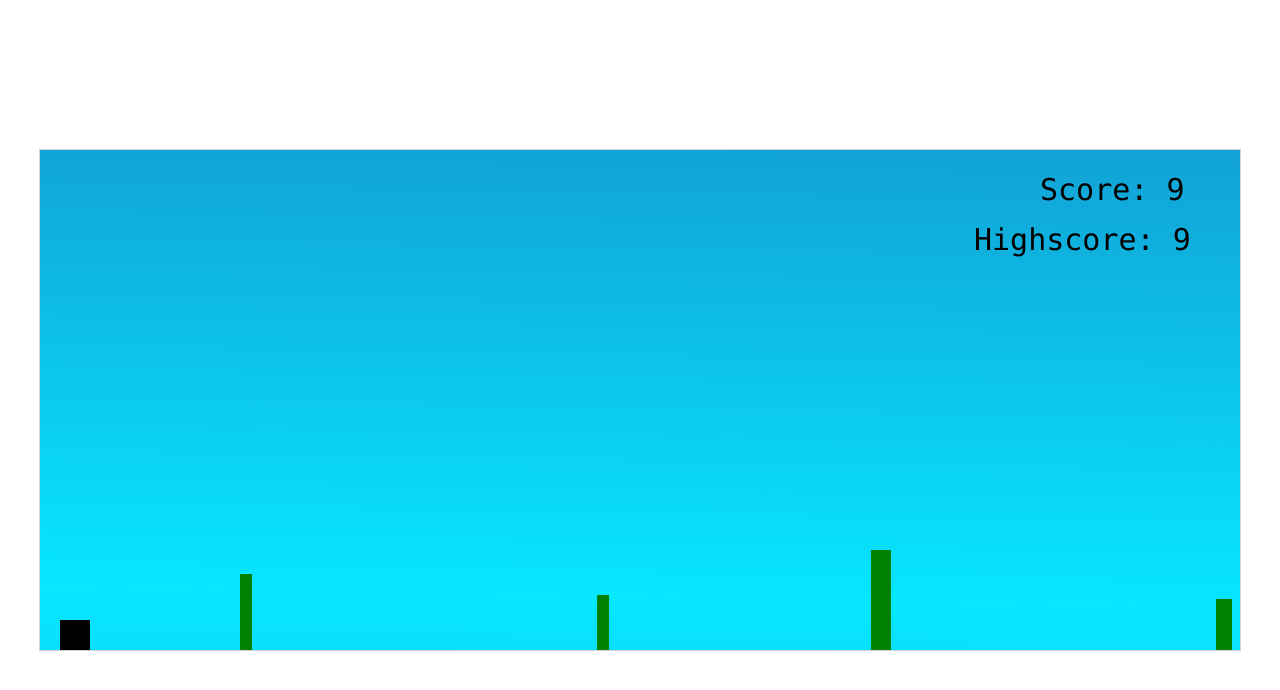
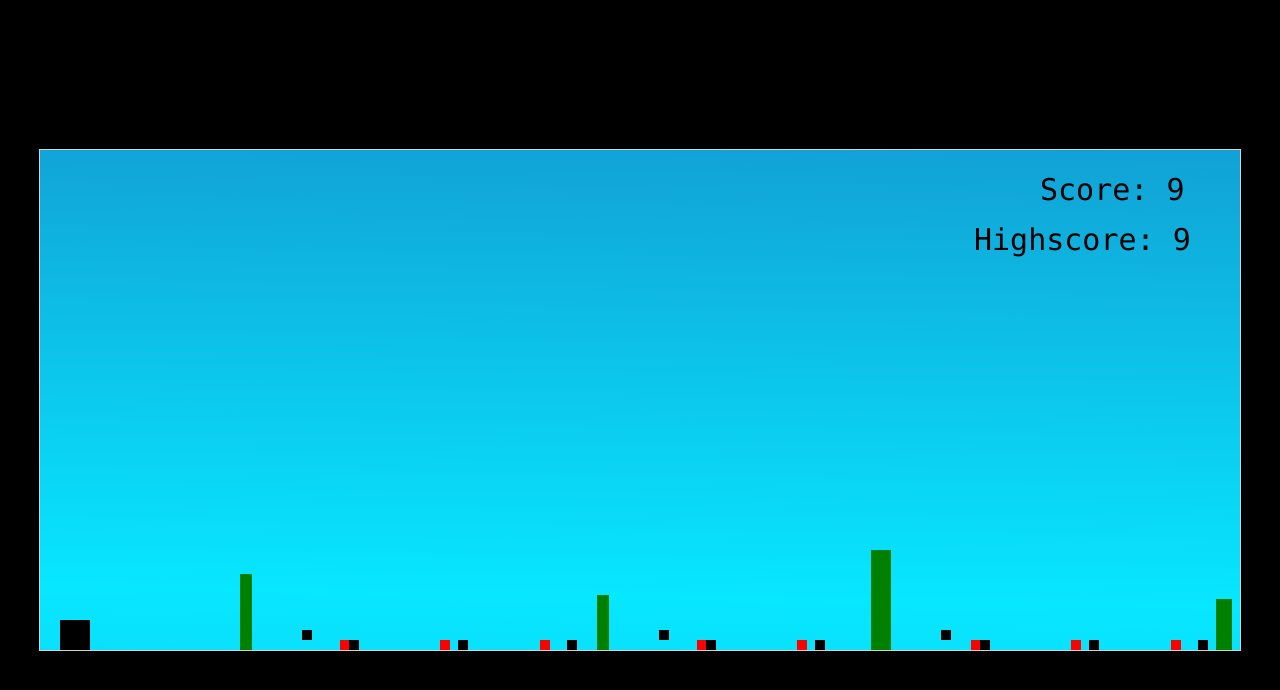
Before and after one commit to jpcarpanezi/data-structure-endless-runner, a plain HTML site: page index.html in a window 1280 px wide. Drawn offline with Linux system fonts and the light colour scheme.

Commit message:
Updated: Remove obstacles. Added:Shots and Potions.

```diff
--- a/css/main.css
+++ b/css/main.css
@@ -1,5 +1,9 @@
 html, body{
 	margin: 0;
+}
+
+body {
+    background-color: black;
 }
 
 canvas{
--- a/js/gamearea.js
+++ b/js/gamearea.js
@@ -6,6 +6,8 @@ var minGap = 200;
 var maxGap = 500;
 var gap = randGap();
 var obstacles = [];
+var potions = [];
+var shots = [];
 
 var jumpFX = document.getElementById('jumpfx');
 var gameoverFX = document.getElementById('gameoverfx');
@@ -28,6 +30,45 @@ function obstacle(){
 	}
 }
 
+function potion(){
+	this.height = 10;
+	this.width = 10;
+	this.x = 1200;
+	this.y = gameArea.canvas.height - this.height;
+	this.color = "red";
+	this.draw = function(){
+		gameArea.context.fillStyle = "red";
+		gameArea.context.fillRect(this.x, this.y, this.width, this.height);
+	}
+	this.adjust = function () {
+		for (var i = 0; i < obstacles.length; i++) {
+			if (obstacles[i].x == this.x || (obstacles[i].x < this.x && obstacles[i].x > this.x - this.width)) { // TODO: Melhorar detecção colisão
+				this.x += obstacles[i].width + 50;
+				this.y -= 10;
+			}
+		}
+	}
+}
+
+function shot(){
+	this.height = 10;
+	this.width = 10;
+	this.x = 1200;
+	this.y = gameArea.canvas.height - this.height;
+	this.draw = function(){
+		gameArea.context.fillStyle = "black";
+		gameArea.context.fillRect(this.x, this.y, this.width, this.height);
+	}
+	this.adjust = function () {
+		for (var i = 0; i < obstacles.length; i++) {
+			if (obstacles[i].x == this.x || (obstacles[i].x < this.x && obstacles[i].x > this.x - this.width)) { // TODO: Melhorar detecção colisão
+				this.x += obstacles[i].width + 50;
+				this.y -= 10;
+			}
+		}
+	}
+}
+
 function everyInterval(n){
 	if(gameArea.frame % n == 0)
 		return true;
@@ -37,7 +78,7 @@ function everyInterval(n){
 
 function playerAction(e){
 	let keyCode = e.keyCode;
-	console.log(keyCode);
+	//console.log(keyCode);
 	if(keyCode == 38){
 		player.speedY = -2;
 		jumpFX.play();
@@ -143,6 +184,20 @@ var gameArea = {
 			}
 		}
 
+		for (i = 0; i < potions.length; i++) {
+			if (player.crashWith(potions[i])) {
+				potions.splice(i, 1);
+				break;
+			}
+		}
+
+		for (i = 0; i < shots.length; i++) {
+			if (player.crashWith(shots[i])) {
+				shots.splice(i, 1);
+				break;
+			}
+		}
+
 		gameArea.clear();
 
 		if(everyInterval(gap)){
@@ -151,9 +206,48 @@ var gameArea = {
 			gameArea.frame = 0;
 		}
 
+
 		for(i=0; i<obstacles.length; i++){
 			obstacles[i].x -= 1;
+			if (obstacles[i].x < 0 - obstacles[i].width) {
+				obstacles.splice(i, 1);
+				i--;
+				continue;
+			}
+
 			obstacles[i].draw();
+		}
+
+		if (everyInterval(100)) {
+			potions.push(new potion());
+			potions[potions.length - 1].adjust();
+		}
+
+		for (var i = 0; i < potions.length; i++) {
+			potions[i].x -= 1;
+			if (potions[i].x < 0 - potions[i].width) {
+				potions.splice(i, 1);
+				i--;
+				continue;
+			}
+
+			potions[i].draw();
+		}
+
+		if (everyInterval(109)){
+			shots.push(new shot());
+			shots[shots.length - 1].adjust();
+		}
+
+		for (var i = 0; i < shots.length; i++) {
+			shots[i].x -= 1;
+			if (shots[i].x < 0 - shots[i].width) {
+				shots.splice(i, 1);
+				i--;
+				continue;
+			}
+
+			shots[i].draw();
 		}
 
 		player.newPos();
@@ -190,7 +284,10 @@ function restart(e){
 		backgroundFX.currentTime = 0;
 		startGame();
 		obstacles = [];
+		potions = [];
+		shots = [];
 
 		window.removeEventListener("keydown", restart);
+
 	}
 }
```
